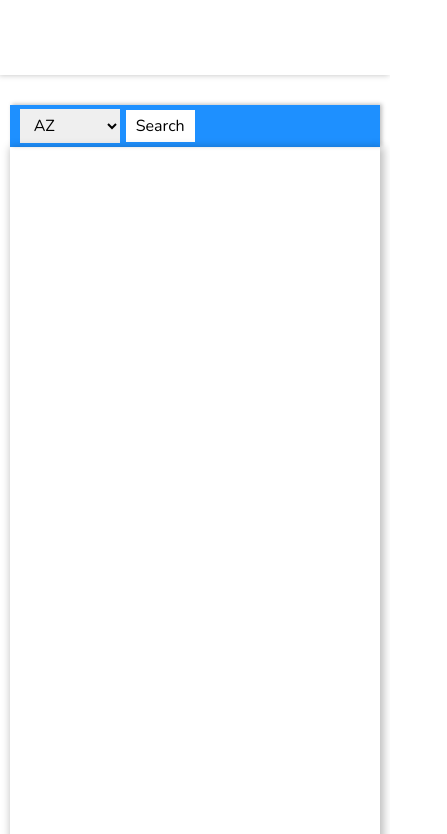
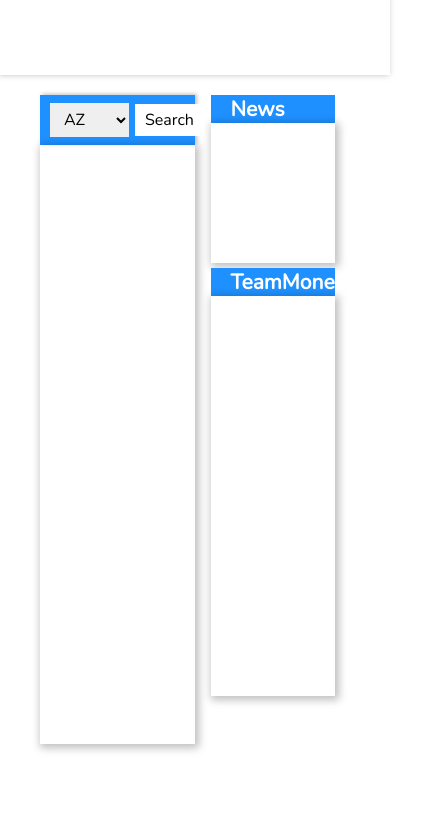
Before and after one commit to jDelille/The-Stat-Bowl, a website: page public/index.html in a window 390 px wide. Shown: the part 60-894 px from the top of the page, 447 px wide, since content can reach past the window. After the commit the page ends 864 px from the top, so only its background shows below. Drawn offline with nearby package versions, Linux system fonts and the light colour scheme; no server answers.

Commit message:
adding media queries

```diff
--- a/public/queries.css
+++ b/public/queries.css
@@ -1,5 +1,5 @@
 @media screen
-and (max-device-width: 1400px)
+and (max-device-width: 600px)
 and (min-device-width: 375px)  {
     body {
       background-color: white;
```
